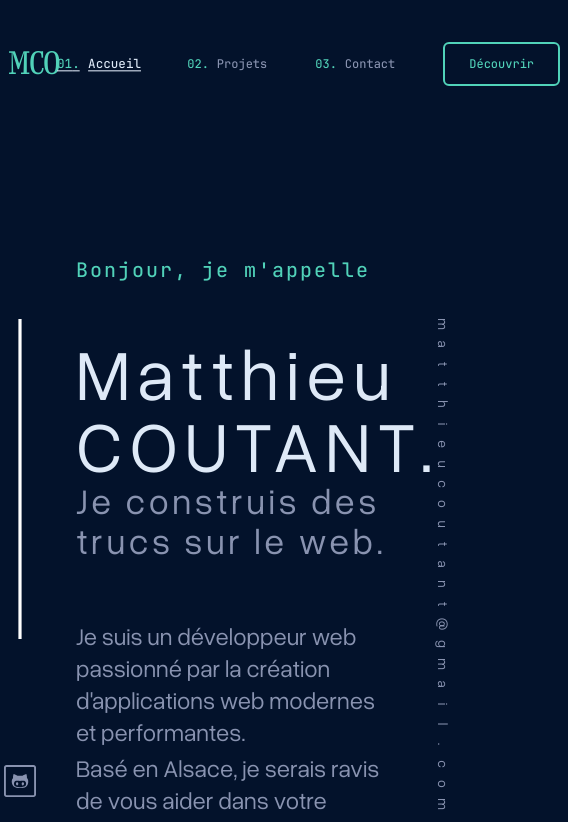
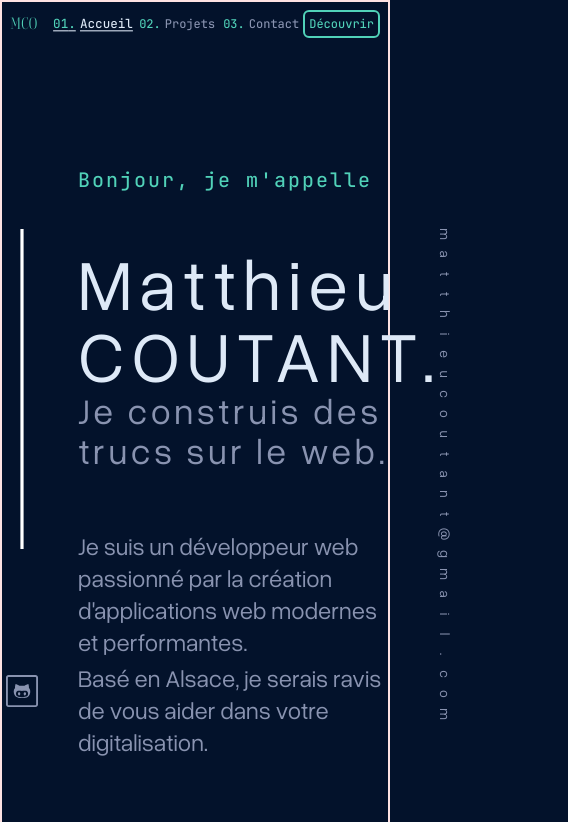
Before and after one commit to Coucodeur/portfolio-react-tailwindcss, a React (Vite) app: page / in a window 390 px wide. Shown: the top 822 px of the page, 568 px wide, since content can reach past the window. Built offline with nearby package versions, Linux system fonts and the light colour scheme.

Commit message:
fix navbar for mobile

```diff
--- a/index.html
+++ b/index.html
@@ -7,7 +7,7 @@
     <title>Matthieu COUTANT</title>
   </head>
   <body>
-    <div id="root" class=" min-w-svw font-overused scroll-smooth text-textcolor"></div>
+    <div id="root" class="min-w-svw font-overused scroll-smooth text-textcolor container min-h-dvh mx-auto border-2 border-red-100"></div>
     <script type="module" src="/src/main.jsx"></script>
   </body>
 </html>
--- a/src/components/navbar/navbar.jsx
+++ b/src/components/navbar/navbar.jsx
@@ -6,31 +6,29 @@ const Navbar = () => {
     { number: '03', name: 'Contact', url: '/contact' },
   ];
   return (
-    <nav className="w-vw min-h-32 grid place-items-center">
-      <div className="w-full px-14 max-lg:px-2 max-lg:text-xs flex justify-between items-center">
+    <nav className="w-full flex justify-between items-center pt-2 px-2">
+      {/* <div className="w-full px-14 max-lg:px-2 max-lg:text-xs flex justify-between items-center"> */}
       <Link
         to="/"
-          className="font-boska font-extrabold text-3xl transition-all text-importantcolor cursor-pointer "
+        className="font-boska md:font-bold md:text-3xl transition-all text-importantcolor cursor-pointer "
       >
         MCO
       </Link>
 
-        <div className="flex justify-center gap-12">
-          <ul className="flex gap-12">
+      <div className="font-jetbrain flex justify-center text-xs gap-1">
+        <ul className="flex gap-2">
           {links.map((link) => (
             <li
               key={link.name}
-                className="underline-offset-2 transition-all text-lg max-lg:text-xs items-center flex"
+              className="underline-offset-2 transition-all items-center flex"
             >
               <NavLink
                 to={link.url}
-                  className="hover:text-importanttextcolor hover:scale-105 transition-all text-lg max-lg:text-xs items-center flex"
+                className="hover:text-importanttextcolor hover:scale-105 transition-all items-center flex"
               >
-                  <div className="flex gap-2">
-                    <span className="font-jetbrain text-importantcolor">
-                      {link.number}.
-                    </span>
-                    <span className="font-jetbrain">{link.name}</span>
+                <div className="flex gap-1">
+                  <span className=" text-importantcolor">{link.number}.</span>
+                  <span>{link.name}</span>
                 </div>
               </NavLink>
             </li>
@@ -38,12 +36,12 @@ const Navbar = () => {
         </ul>
         <Link
           to={'/mco'}
-            className="text-importantcolor font-jetbrain border-2 border-importantcolor px-6 py-3 rounded-md hover:bg-importantcolor hover:text-primary transition-all"
+          className="text-importantcolor  border-2 border-importantcolor px-1 py-1 rounded-md hover:bg-importantcolor hover:text-primary transition-all"
         >
           Découvrir
         </Link>
       </div>
-      </div>
+      {/* </div> */}
     </nav>
   );
 };
```
Lines whose indentation alone changed are shown as unchanged.
